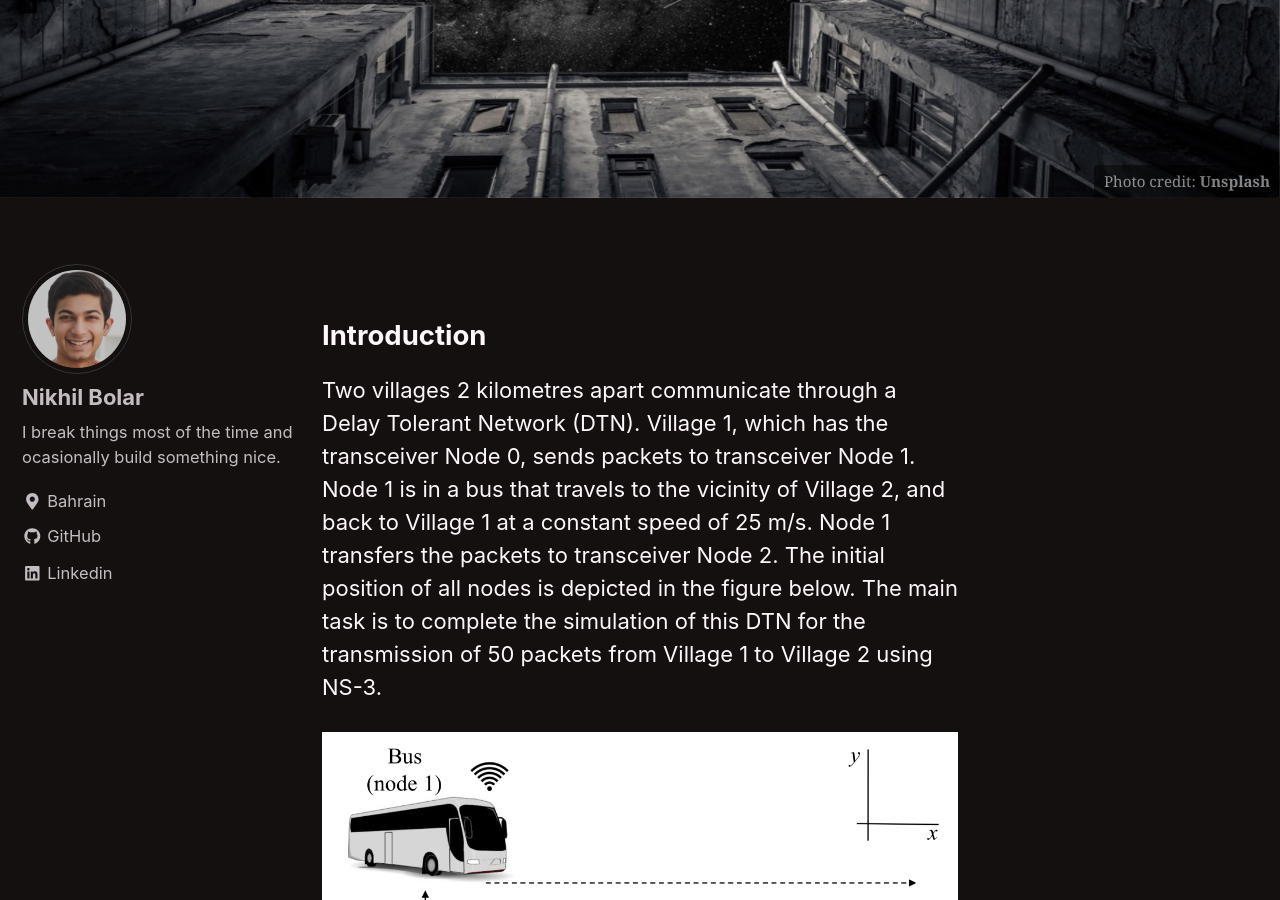
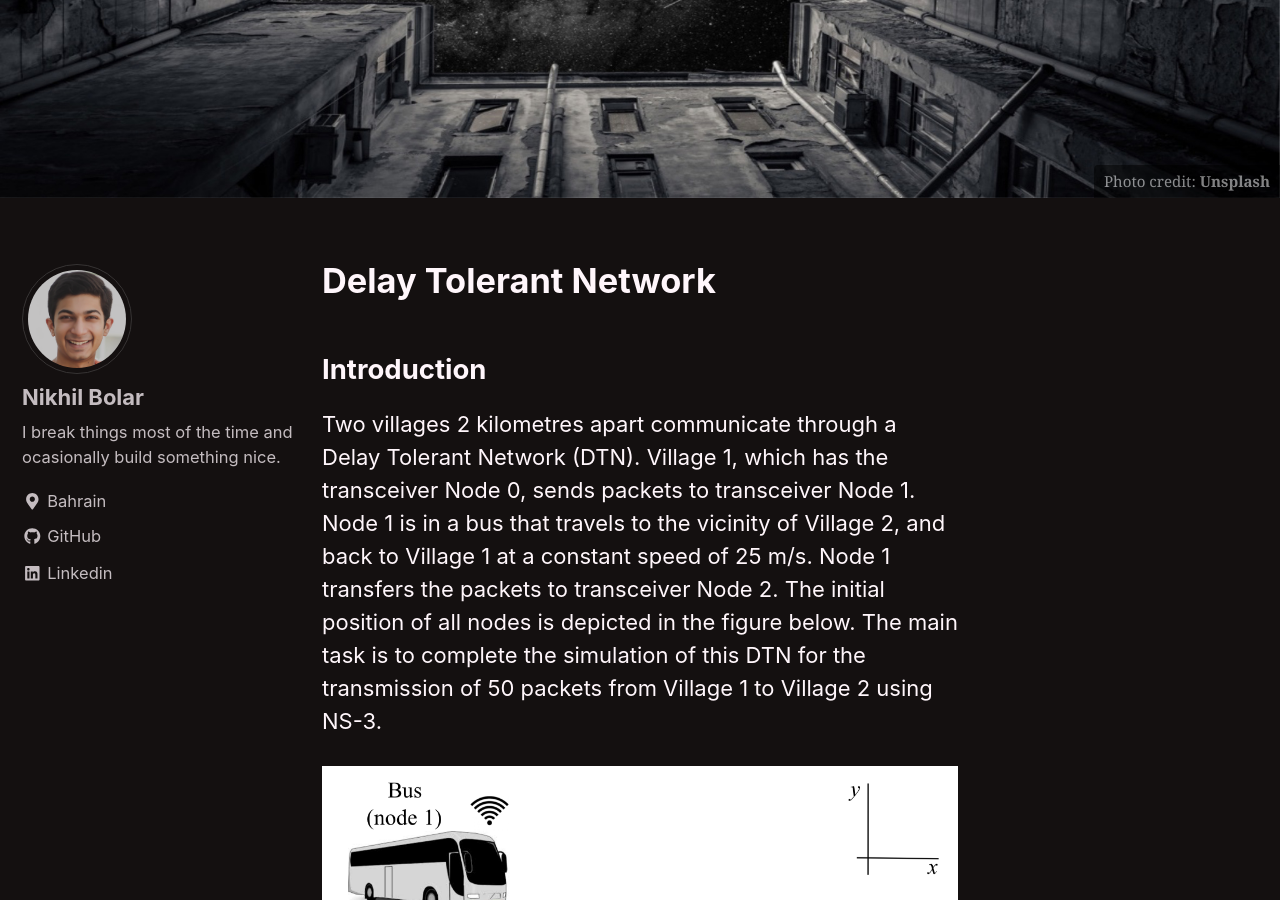
Before and after one commit to nbolar/nbolar.github.io, a Jekyll site: the page built from _pages/delay-tolerant.md, in a window 1280 px wide and 900 px high, scrolled down 399 px. Built offline with Jekyll 4.4.1, drawn with Linux system fonts in a browser that asks for light colours; cached includes are drawn as plain includes.

Commit message:
Update archive.html

```diff
--- a/_layouts/archive.html
+++ b/_layouts/archive.html
@@ -19,7 +19,7 @@
 
   <div class="archive">
     {% unless page.header.overlay_color or page.header.overlay_image %}
-      <!-- <h1 id="page-title" class="page__title">{{ page.title }}</h1> -->
+      <h1 id="page-title" class="page__title">{{ page.title }}</h1>
     {% endunless %}
     {{ content }}
   </div>
```
